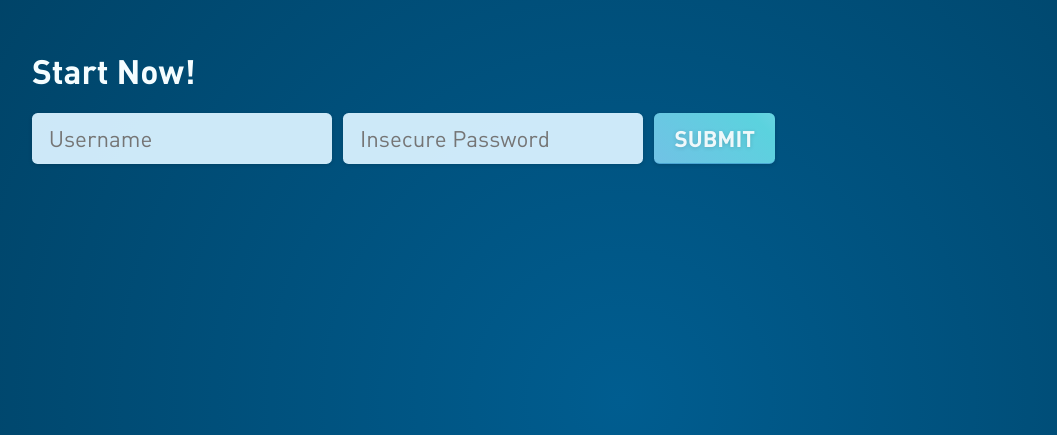
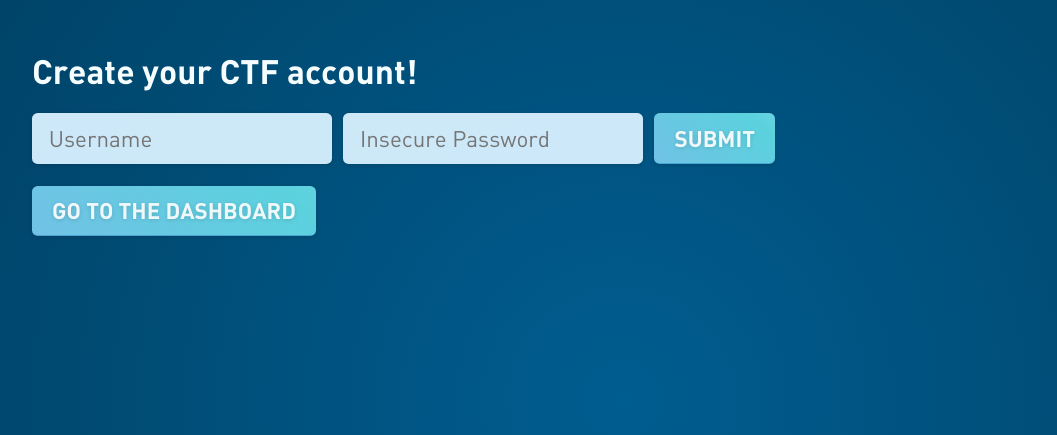
Before and after one commit to Danappelxx/ctf-2018, a Flask app: page /apply in a window 1280 px wide. Shown: the top 435 px of the page, without its empty margins (18-1075 px from the left). Run offline with Flask 2, Linux system fonts and the light colour scheme; parts of the project's set-up code (start-up, migrations or seed data) failed here and were passed over.

Commit message:
Make more clear in the beginning

```diff
--- a/part1/templates/apply.html
+++ b/part1/templates/apply.html
@@ -7,10 +7,11 @@
 {% endblock %}
 
 {% block body %}
-	<h3>Start Now!</h3>
+	<h3>Create your CTF account!</h3>
 	<form action="/apply" method="POST">
 		<input type="text" name="username" placeholder="Username">
 		<input type="password" name="password" placeholder="Insecure Password">
 		<input type="submit" value="Submit"></input>
 	</form>
+	<a class="button" href="dashboard"><span>GO TO THE DASHBOARD<span></a>
 {% endblock %}
--- a/part1/templates/landing.html
+++ b/part1/templates/landing.html
@@ -9,7 +9,7 @@
 {% block body %}
 	<h3>Start Now!</h3>
 	<section>
-		<a class="button" href="apply"><span>START</span></a>
+		<a class="button" href="apply"><span>CREATE CTF ACCOUNT</span></a>
 		<a class="button" href="dashboard"><span>DASHBOARD</span></a>
 	</section>
 {% endblock %}
```
